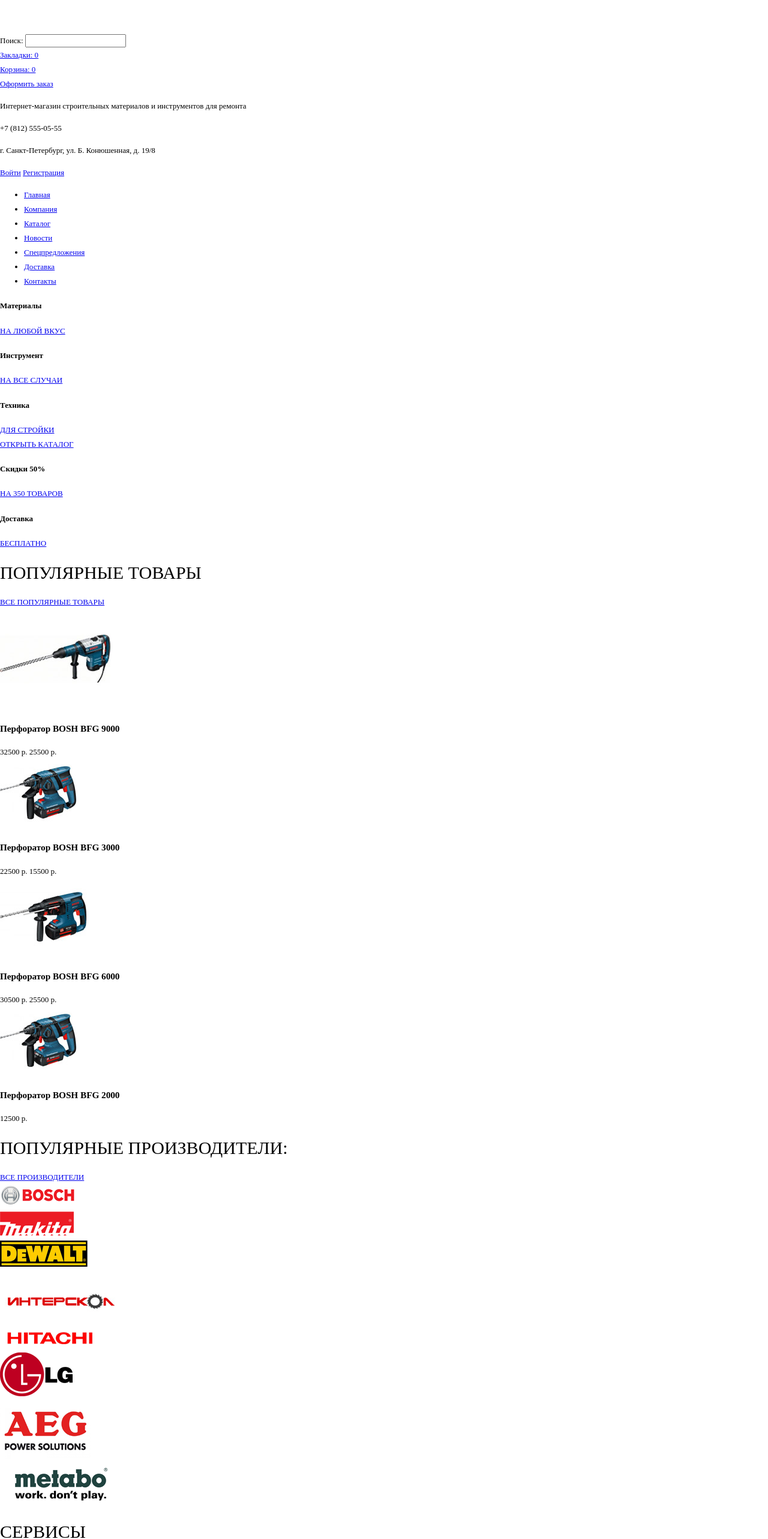
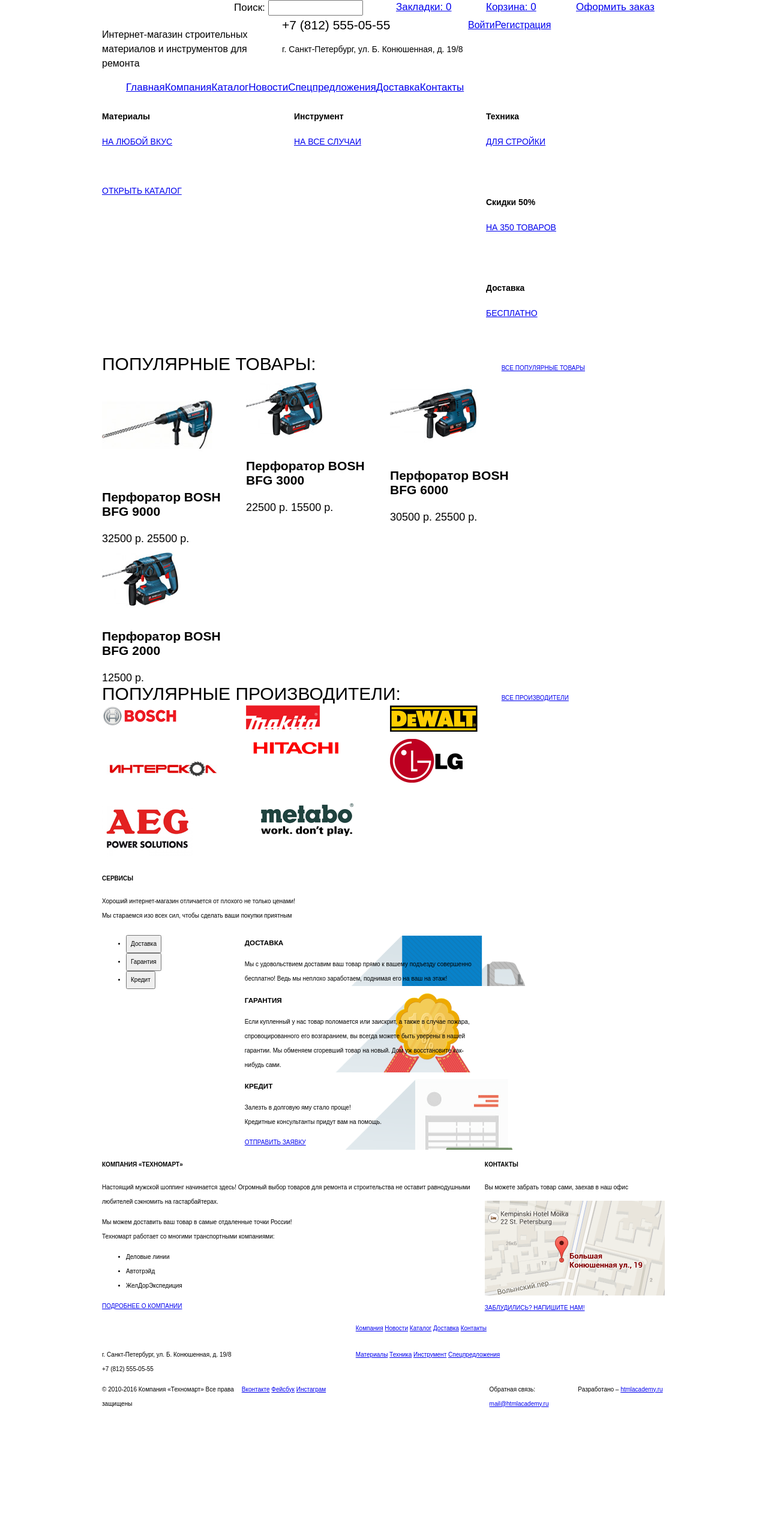
Before and after one commit to PavelMishin/128741-technomart, a plain HTML site: page index.html in a window 1280 px wide. Shown: the top 2566 px of the page at 60% size. After the commit the page ends 2353 px from the top, so only its background shows below. Drawn offline with Linux system fonts and the light colour scheme.

Commit message:
#25 Сетка личного проекта

```diff
--- a/css/style.css
+++ b/css/style.css
@@ -1,23 +1,312 @@
 body {
-  font-size: 13px;
+  font-size: 10px;
   line-height: 24px;
-  color: black;
+  color: #000000;
   font-weight: normal;
-  font-family: "PT Sans"
+  font-family: 'PT Sans Narrow', sans-serif;
 }
 
 h1 {
   font-size: 24px;
-  line-height: 24px;
-  color: white;
+  margin:0;
+  line-height: 1;
+  color: #ffffff;
   font-weight: bold;
-  font-family: "Cuprum"
+  font-family: "Cuprum", sans-serif;
 }
 
 h2 {
   font-size: 30px;
-  line-height: 24px;
-  color: black;
+  margin:0;
+  line-height: 30px;
+  color: #000000;
   font-weight: normal;
-  font-family: "Cuprum"
+  font-family: "Cuprum", sans-serif;
 }
+
+.container {
+  width: 940px;
+  margin: 0 auto;
+  padding: 0 10px;
+}
+
+nav label,
+nav a,
+header a {
+  font-size: 17px;
+}
+
+nav {
+  font-size: 0px;
+}
+
+.logo-nav,
+.search,
+.bookmarks,
+.cart,
+.purchase {
+  display: inline-block;
+    vertical-align: top;
+}
+
+.logo-nav {
+  width: 220px;
+}
+
+.search {
+  width: 270px;
+}
+
+input[name="search"] {
+  width: 150px;
+}
+
+.bookmarks,
+.cart {
+  width: 150px;
+}
+
+.purchase {
+  width: 150px;
+}
+
+header {
+  font-size: 0px;
+}
+
+.market-description,
+.contacts-header,
+.user,
+.second-navigation,
+.second-navigation li {
+  display: inline-block;
+  vertical-align: top;
+}
+
+.market-description {
+  width: 300px;
+  font-size: 16px;
+}
+
+.contacts-header {
+  width: 310px;
+  font-size: 14px;
+}
+
+.telephone {
+  font-size: 21px;
+}
+
+.user {
+  width: 300px;
+}
+
+.user a {
+  font-size: 16px;
+}
+
+input[name="login"] {
+  display: block;
+  font-size: 21px;
+}
+
+.second-navigation {
+  width: 940px;
+}
+
+.breadcrumps li {
+  display: inline-block;
+  vertical-align: top;
+}
+
+.filter,
+.goods-list {
+  display: inline-block;
+  vertical-align: top;
+}
+
+.filter {
+  width: 220px;
+}
+
+.goods-list {
+  width: 710px;
+}
+
+.goods-block {
+  font-size: 0px;
+}
+
+.goods-block article:nth-child(3n) {
+  margin-right: 0px;
+}
+
+.pages li {
+  display: inline-block;
+  vertical-align: top;
+}
+
+.quick-menu {
+  font-size: 0px;
+}
+
+.instruments,
+.technics,
+.sales,
+.delivery,
+.materials {
+  display: inline-block;
+  vertical-align: top;
+  width: 300px;
+  height: 123px;
+  font-size: 14px;
+  margin-bottom: 20px;
+}
+
+.materials,
+.instruments,
+.slider {
+  margin-right: 20px;
+}
+
+.sales-and-delivery {
+  display: inline-block;
+  vertical-align: top;
+  width: 300px;
+}
+
+.slider {
+  display: inline-block;
+  vertical-align: top;
+  width: 620px;
+  height: 266px;
+  font-size: 14px;
+}
+
+.popular-goods-header {
+  width: 940px;
+}
+
+.popular-goods-header h2{
+  display: inline-block;
+  width: 663px;
+}
+
+.popular-goods-main {
+  font-size: 0px;
+}
+
+article {
+  display: inline-block;
+  vertical-align: top;
+  width: 220px;
+  margin-right: 20px;
+  font-size: 18px;
+}
+
+.popular-goods-main article:last-child,
+.vendor-logo:nth-child(4n), {
+  margin-right: 0;
+}
+
+.popular-vendors-header {
+  width: 940px;
+}
+
+.popular-vendors-header h2 {
+  display: inline-block;
+  width: 663px;
+}
+
+.popular-vendors-main {
+  font-size: 0px;
+}
+
+.vendor-logo {
+  display: inline-block;
+  vertical-align: top;
+  width: 220px;
+  margin-right: 20px;
+}
+
+.service {
+  width: 1200px;
+  margin: 0 auto;
+}
+
+.service-menu,
+.service-content {
+  display: inline-block;
+  vertical-align: top;
+}
+
+.service-menu {
+  width: 235px;
+}
+
+.service-content {
+  width: 700px;
+
+}
+
+.delivery-description {
+  background: url("../img/track.png") no-repeat;
+    padding-right: 320px;
+}
+
+.quarantee-description {
+  background: url("../img/guarantee.png") no-repeat;
+    padding-right: 320px;
+}
+
+.credit-description {
+  background: url("../img/credit.png") no-repeat;
+    padding-right: 320px;
+}
+
+.about-company,
+.contacts-main {
+  display: inline-block;
+  vertical-align: top;
+}
+.about-company {
+  width: 635px;
+}
+
+.contacts-main {
+  width: 300px;
+}
+
+.logo-footer,
+.contacts-footer {
+  display: inline-block;
+  vertical-align: top;
+  width: 380px;
+}
+
+footer ul,
+footer li {
+  display: inline-block;
+  vertical-align: top;
+}
+
+.trademark,
+.social,
+.feedback,
+.desined {
+  display: inline-block;
+  vertical-align: top;
+}
+
+.trademark {
+  width: 230px;
+}
+
+.social {
+  width: 410px;
+}
+
+.feedback,
+.desined {
+  width: 145px;
+}
--- a/index.html
+++ b/index.html
@@ -2,7 +2,7 @@
 <html lang="ru">
   <head>
     <meta charset="utf-8">
-    <title>HTML Academy: Барбершоп</title>
+    <title>HTML Academy: Техномарт</title>
     <link href="css/normalize.css" rel="stylesheet">
     <link href="css/style.css" rel="stylesheet">
   </head>
@@ -86,17 +86,19 @@
           <div class="slider">
             <a href="#">ОТКРЫТЬ КАТАЛОГ</a>
           </div>
-          <div class="materials">
+          <div class="sales-and-delivery">
+            <div class="sales">
               <h4>Скидки 50%</h4>
               <a href="#">НА 350 ТОВАРОВ</a>
             </div>
-          <div class="materials">
+            <div class="delivery">
               <h4>Доставка</h4>
               <a href="#">БЕСПЛАТНО</a>
             </div>
+          </div>
         </section>
         <section class="popular-goods-header">
-          <h2>ПОПУЛЯРНЫЕ ТОВАРЫ</h2>
+          <h2>ПОПУЛЯРНЫЕ ТОВАРЫ:</h2>
           <a href="#">ВСЕ ПОПУЛЯРНЫЕ ТОВАРЫ</a>
         </section>
         <section class="popular-goods-main">
@@ -155,8 +157,10 @@
             <img src="img/metabo.png" width="204" height="69" alt="Metabo">
           </div>
         </section>
+      </div>
       <section class="service">
-          <h2>СЕРВИСЫ</h2>
+        <div class="container">
+          <h4>СЕРВИСЫ</h4>
           <p>
             Хороший интернет-магазин отличается от плохого не только ценами!<br>
             Мы стараемся изо всех сил, чтобы сделать ваши покупки приятным
@@ -174,13 +178,13 @@
               </li>
             </ul>
           </div>
+          <div class="service-content">
             <div class="delivery-description">
               <h3>ДОСТАВКА</h3>
               <p>
                 Мы с удовольствием доставим ваш товар прямо к вашему подъезду совершенно бесплатно!
                 Ведь мы неплохо заработаем, поднимая его на ваш на этаж!
               </p>
-            <img src="img/track.png" width="468" height="261">
             </div>
             <div class="quarantee-description">
               <h3>ГАРАНТИЯ</h3>
@@ -189,7 +193,6 @@
                 а также в случае пожара, спровоцированного его возгаранием,  вы всегда можете быть уверены в нашей гарантии. Мы обменяем сгоревший товар на новый.
                 Дом уж восстановите как-нибудь сами.
               </p>
-            <img src="img/guarantee.png" width="389" height="283">
             </div>
             <div class="credit-description">
               <h3>КРЕДИТ</h3>
@@ -197,15 +200,15 @@
                 Залезть в долговую яму стало проще!<br>
                 Кредитные консультанты придут вам на помощь.
               </p>
-            <form class="credit-request" action="">
-              <input type="submit" value="ОТПРАВИТЬ ЗАЯВКУ">
-            </form>
-            <img src="img/credit.png" width="465" height="285">
+              <a href="*">ОТПРАВИТЬ ЗАЯВКУ</a>
+            </div>
+          </div>
         </div>
       </section>
+      <div class="container">
         <section class="about-us">
           <div class="about-company">
-            <h2>КОМПАНИЯ "ТЕХНОМАРТ"</h2>
+            <h4>КОМПАНИЯ &laquo;ТЕХНОМАРТ&raquo;</h4>
             <p>Настоящий мужской шоппинг начинается здесь! Огромный выбор товаров для ремонта и строительства не оставит равнодушными любителей сэкномить на гастарбайтерах.</p>
             <p>Мы можем доставить ваш товар в самые отдаленные точки России!<br>
             Техномарт работает со многими транспортными компаниями: </p>
@@ -217,7 +220,7 @@
             <a href="#">ПОДРОБНЕЕ О КОМПАНИИ</a>
           </div>
           <div class="contacts-main">
-            <h2>КОНТАКТЫ</h2>
+            <h4>КОНТАКТЫ</h4>
             <p>Вы можете забрать товар сами, заехав в наш офис</p>
             <img src="img/map.png" width="300" height="158" alt="ул. Б. Конюшенная, д. 19/8">
             <a href="#">ЗАБЛУДИЛИСЬ? НАПИШИТЕ НАМ!</a>
@@ -226,15 +229,12 @@
       </div>
     </main>
     <footer>
+      <div class="navigation-footer">
         <div class="container">
+          <div class="footer-navigation-top">
             <div class="logo-footer">
-          <h2>ТЕХНОМАРТ</h2>
+              <h1>&laquo;ТЕХНОМАРТ&raquo;</h1>
             </div>
-        <div class="contacts-footer">
-          <p>г. Санкт-Петербург, ул. Б. Конюшенная, д. 19/8<br>
-          +7 (812) 555-05-55</p>
-        </div>
-        <div class="footer-navigation-top">
             <ul>
               <li>
                 <a href="#">Компания</a>
@@ -254,6 +254,10 @@
             </ul>
           </div>
           <div class="footer-navigation-bottom">
+            <div class="contacts-footer">
+              <p>г. Санкт-Петербург, ул. Б. Конюшенная, д. 19/8<br>
+              +7 (812) 555-05-55</p>
+            </div>
             <ul>
               <li>
                 <a href="#">Материалы</a>
@@ -269,9 +273,12 @@
               </li>
             </ul>
           </div>
+        </div>
+      </div>
       <div class="main-footer">
+        <div class="container">
           <div class="trademark">
-            <span>&copy; 2010-2016 Компания "Техномарт"</span>
+            <span>&copy; 2010-2016 Компания &laquo;Техномарт&raquo;</span>
             <span>Все права защищены</span>
           </div>
           <div class="social">
@@ -282,6 +289,8 @@
           <div class="feedback">
             <span>Обратная связь:</span>
             <a href="#">mail@htmlacademy.ru</a>
+          </div>
+          <div class="desined">
             <span>Разработано &ndash;</span>
             <a href="#">htmlacademy.ru</a>
           </div>
```
Also changed, not shown: catalog.html (+19 -11 lines), technomart-index.jpg (added). Lines whose indentation alone changed are shown as unchanged.
